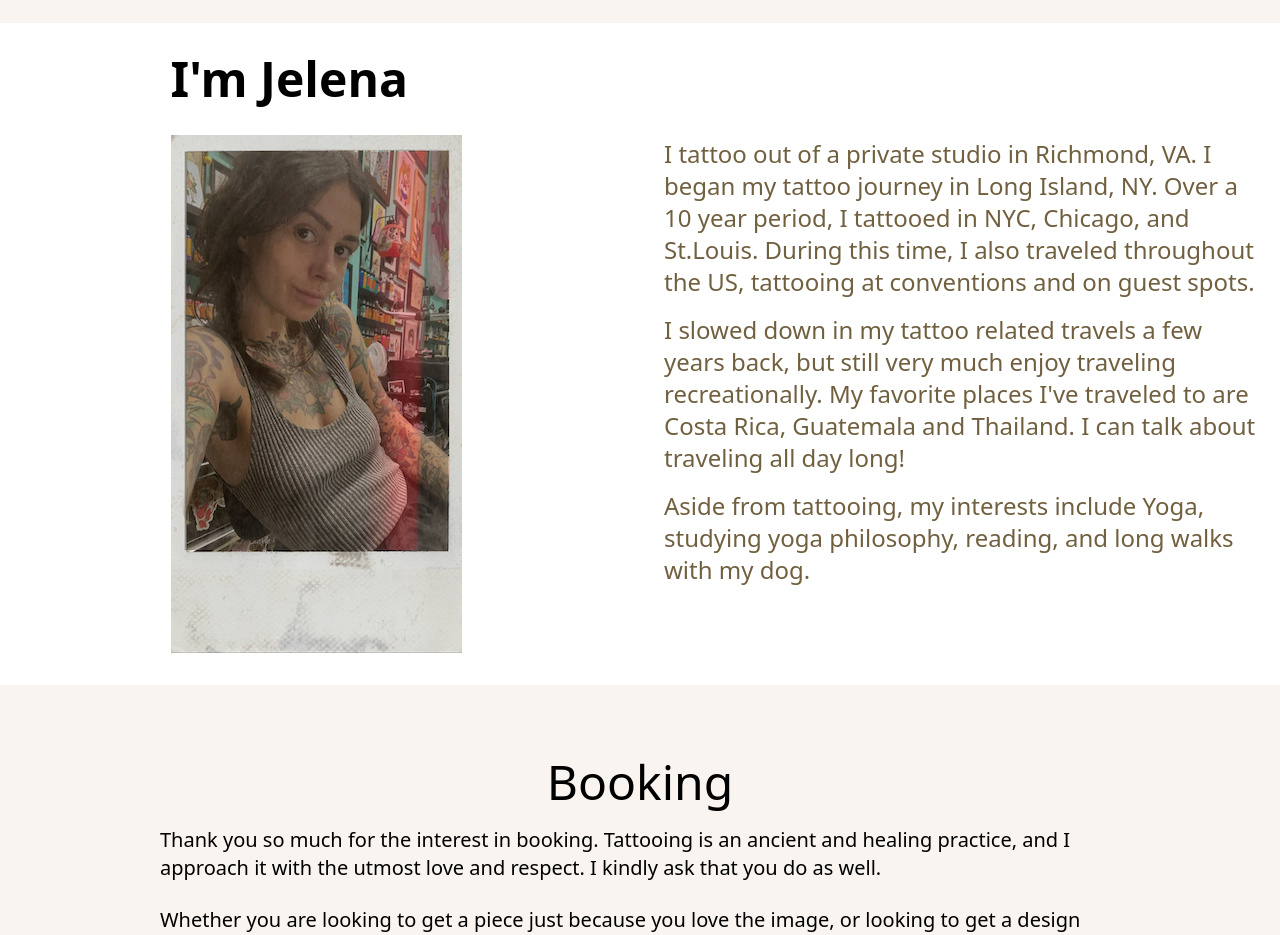
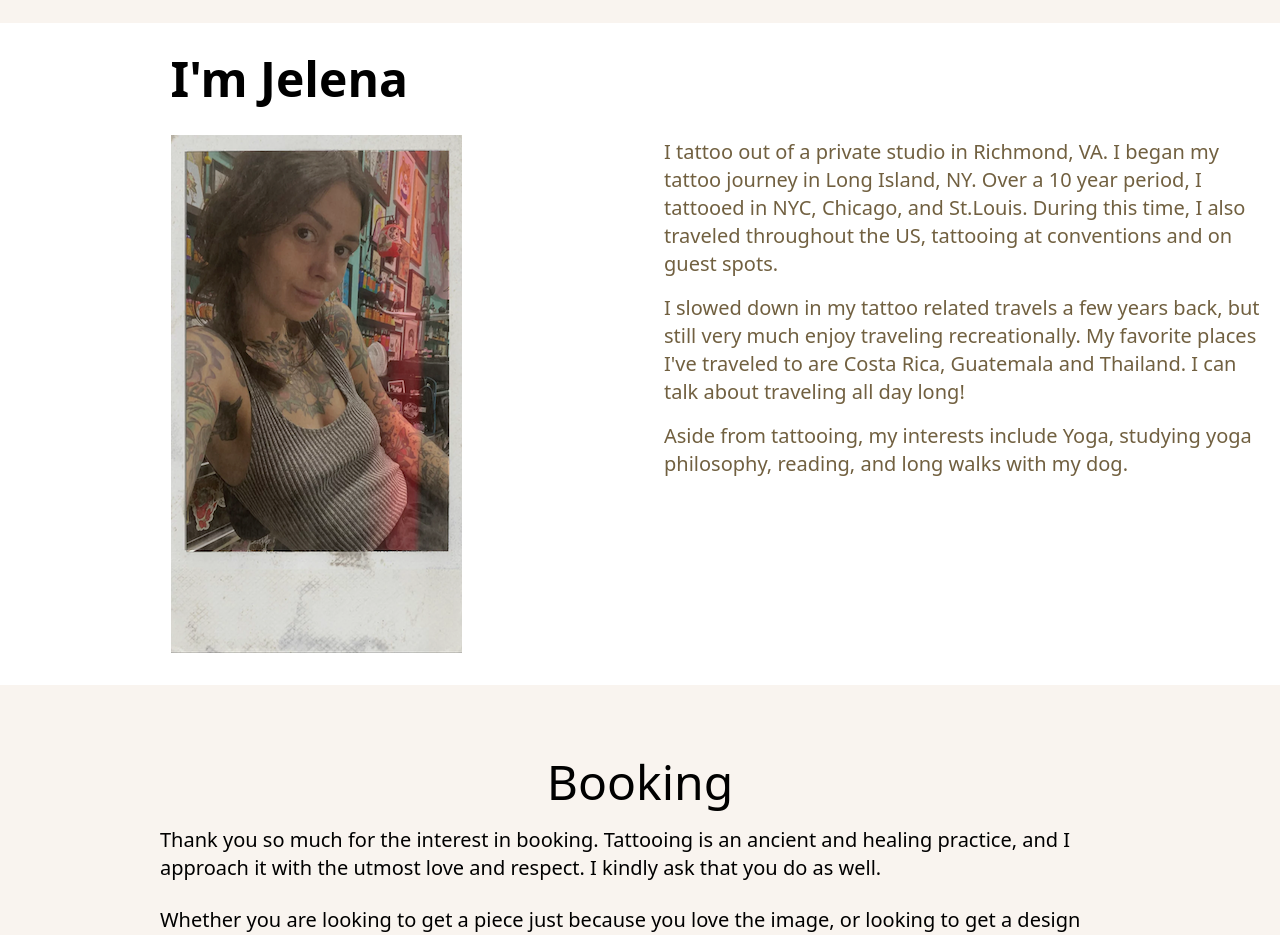
Before and after one commit to rossagordon/Lotus-of-My-Heart, a React (Create React App) app: page / in a window 1280 px wide. Shown: the part 1260-2195 px from the top of the page. Built offline with nearby package versions, Linux system fonts and the light colour scheme.

Commit message:
font size fixed

```diff
--- a/src/components/About.jsx
+++ b/src/components/About.jsx
@@ -15,19 +15,19 @@ const About = () => {
         </div>
       </div>
       <div className="p-4 sm:pt-[115px] ">
-        <p className="text-2xl text-[#716040]">
+        <p className="text-xl text-[#716040]">
           I tattoo out of a private studio in Richmond, VA. I began my tattoo
           journey in Long Island, NY. Over a 10 year period, I tattooed in NYC,
           Chicago, and St.Louis. During this time, I also traveled throughout
           the US, tattooing at conventions and on guest spots.
         </p>
-        <p className="text-2xl text-[#716040] pt-4">
+        <p className="text-xl text-[#716040] pt-4">
           I slowed down in my tattoo related travels a few years back, but still
           very much enjoy traveling recreationally. My favorite places I've
           traveled to are Costa Rica, Guatemala and Thailand. I can talk about
           traveling all day long!
         </p>
-        <p className="text-2xl text-[#716040] pt-4">
+        <p className="text-xl text-[#716040] pt-4">
         Aside from tattooing, my interests include Yoga, studying yoga philosophy, reading, and long walks with my dog.
         </p>
       </div>
```
